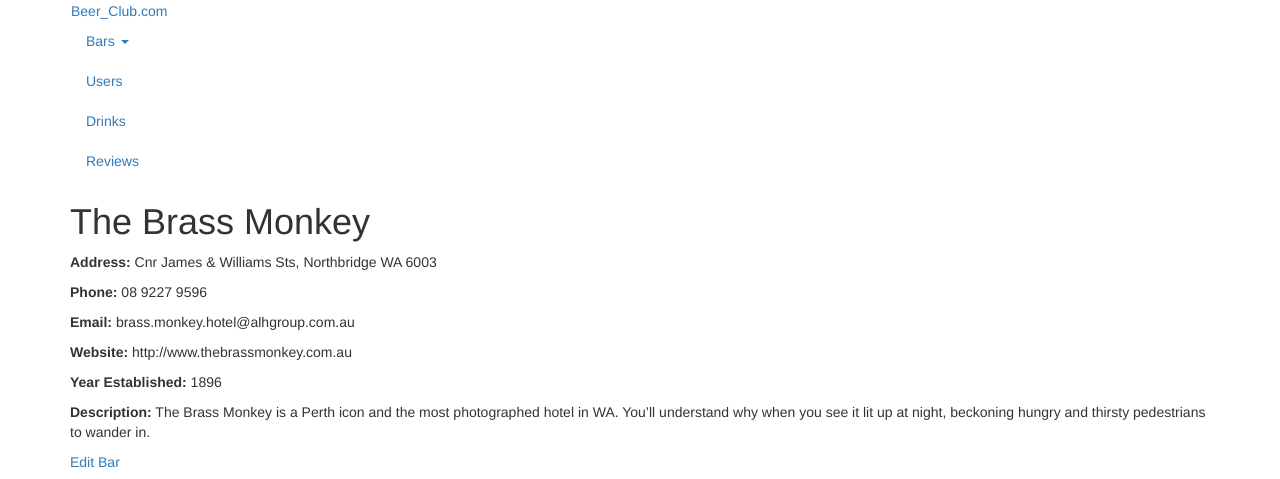
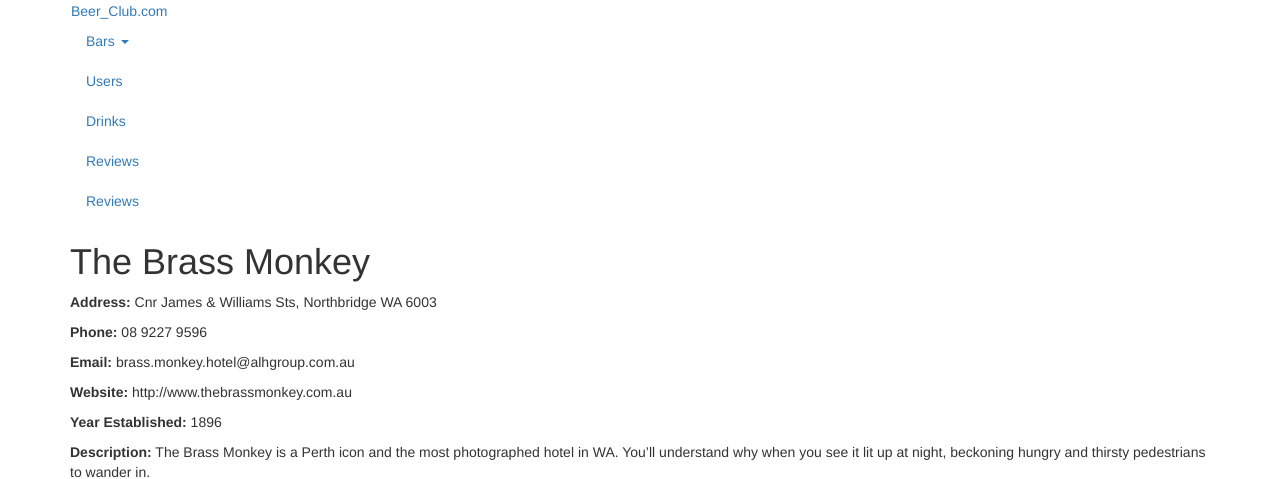
Before and after one commit to goingpaper/project, a Django app: page /bar/1/ in a window 1280 px wide. Shown: the top 479 px of the page. Run offline with Django 3.2, Linux system fonts and the light colour scheme; data comes from the database, SQL or seed files in the repository; parts of the project's set-up code (start-up, migrations or seed data) failed here and were passed over; some libraries are stand-ins or nearby versions.

Commit message:
Update base.html
breweries in base

```diff
--- a/project/barreviews/templates/barreviews/base.html
+++ b/project/barreviews/templates/barreviews/base.html
@@ -24,6 +24,7 @@
                         <li><a href="{% url 'barreviews:users' %}">Users</a></li>
                         <li><a href="{% url 'barreviews:drinks' %}">Drinks</a></li>
                         <li><a href="{% url 'barreviews:reviews' %}">Reviews</a></li>
+                        <li><a href="{% url 'barreviews:breweries' %}">Reviews</a></li>
                     </ul>
                 </div>
             </div>
```
